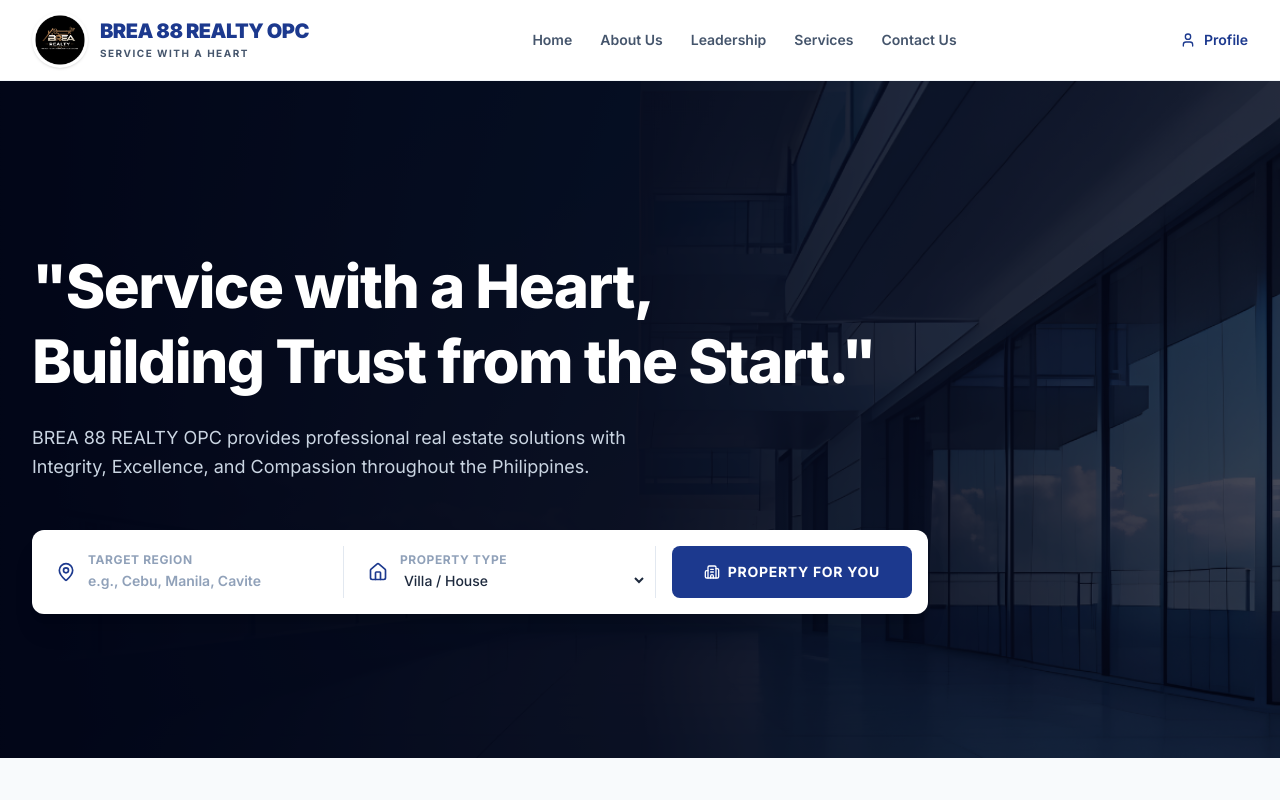
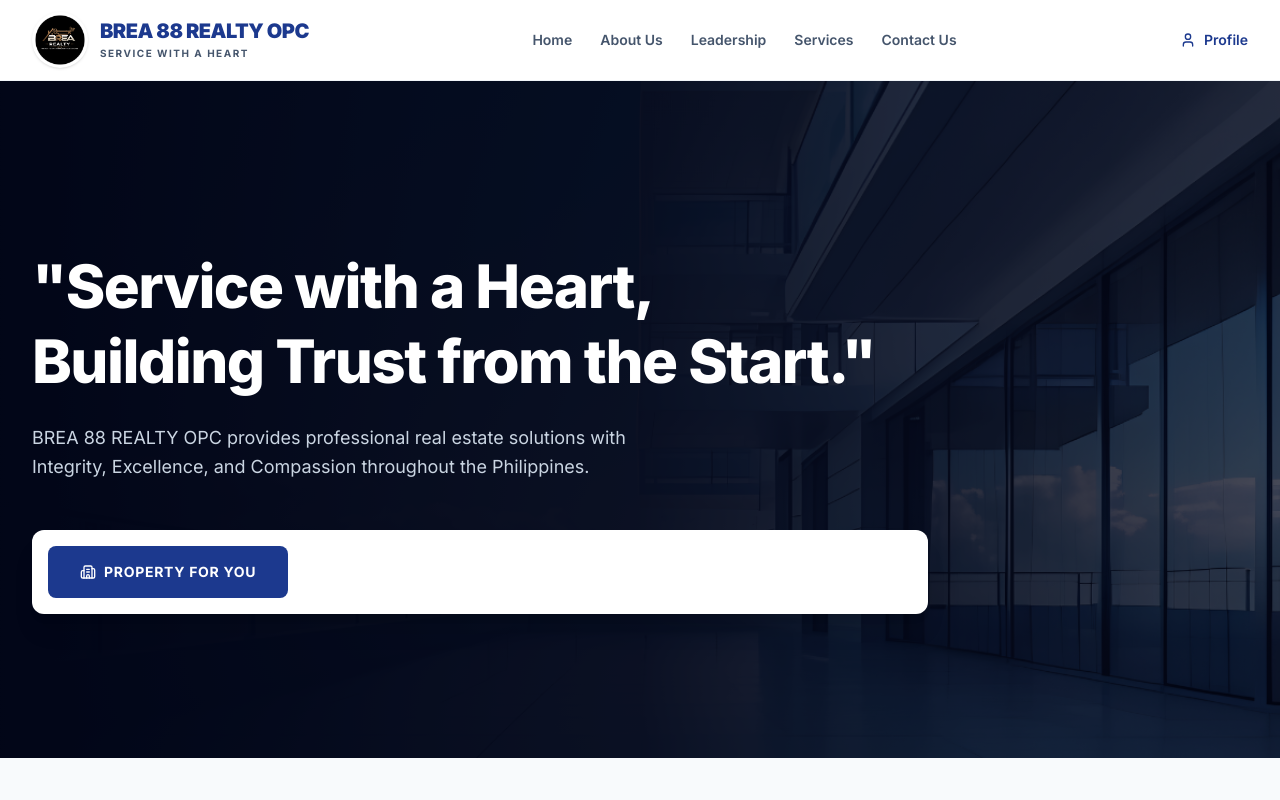
Before and after one commit to cylexnoe/brea88, a Next.js app in the folder brea88/: page / in a window 1280 px wide. Shown: the top 800 px of the page. Built offline with nearby package versions, Linux system fonts and the light colour scheme.

Commit message:
Update page.tsx

```diff
--- a/brea88/src/app/page.tsx
+++ b/brea88/src/app/page.tsx
@@ -315,46 +315,8 @@ export default function HomePage() {
             throughout the Philippines.
           </p>
 
-          {/* PROPERTY SEARCH */}
+          {/* PROPERTY market */}
           <div className="mt-8 flex w-full max-w-4xl flex-col gap-3 rounded-xl bg-white p-3 text-slate-800 shadow-xl sm:mt-12 sm:p-4 md:flex-row md:gap-4">
-
-            {/* LOCATION */}
-            <div className="flex flex-1 items-center gap-3 border-b border-slate-200 px-2 pb-3 md:border-b-0 md:border-r md:pb-0">
-              <MapPin className="h-5 w-5 flex-shrink-0 text-blue-900" />
-
-              <div className="w-full">
-                <p className="text-xs font-bold uppercase tracking-wider text-slate-400">
-                  Target Region
-                </p>
-
-                <input
-                  type="text"
-                  placeholder="e.g., Cebu, Manila, Cavite"
-                  className="w-full bg-transparent text-sm font-semibold outline-none placeholder:text-slate-400"
-                />
-              </div>
-            </div>
-
-            {/* PROPERTY TYPE */}
-            <div className="flex flex-1 items-center gap-3 border-b border-slate-200 px-2 pb-3 md:border-b-0 md:border-r md:pb-0">
-              <Home className="h-5 w-5 flex-shrink-0 text-blue-900" />
-
-              <div className="w-full">
-                <p className="text-xs font-bold uppercase tracking-wider text-slate-400">
-                  Property Type
-                </p>
-
-                <select className="w-full cursor-pointer bg-transparent text-sm font-medium outline-none">
-                  <option>Villa / House</option>
-                  <option>Apartment</option>
-                  <option>Loft</option>
-                  <option>Commercial</option>
-                  <option>Condominium</option>
-                  <option>Lot</option>
-                </select>
-              </div>
-            </div>
-
             {/* PROPERTY FOR YOU BUTTON */}
             <a
               href="/marketplace"
```
